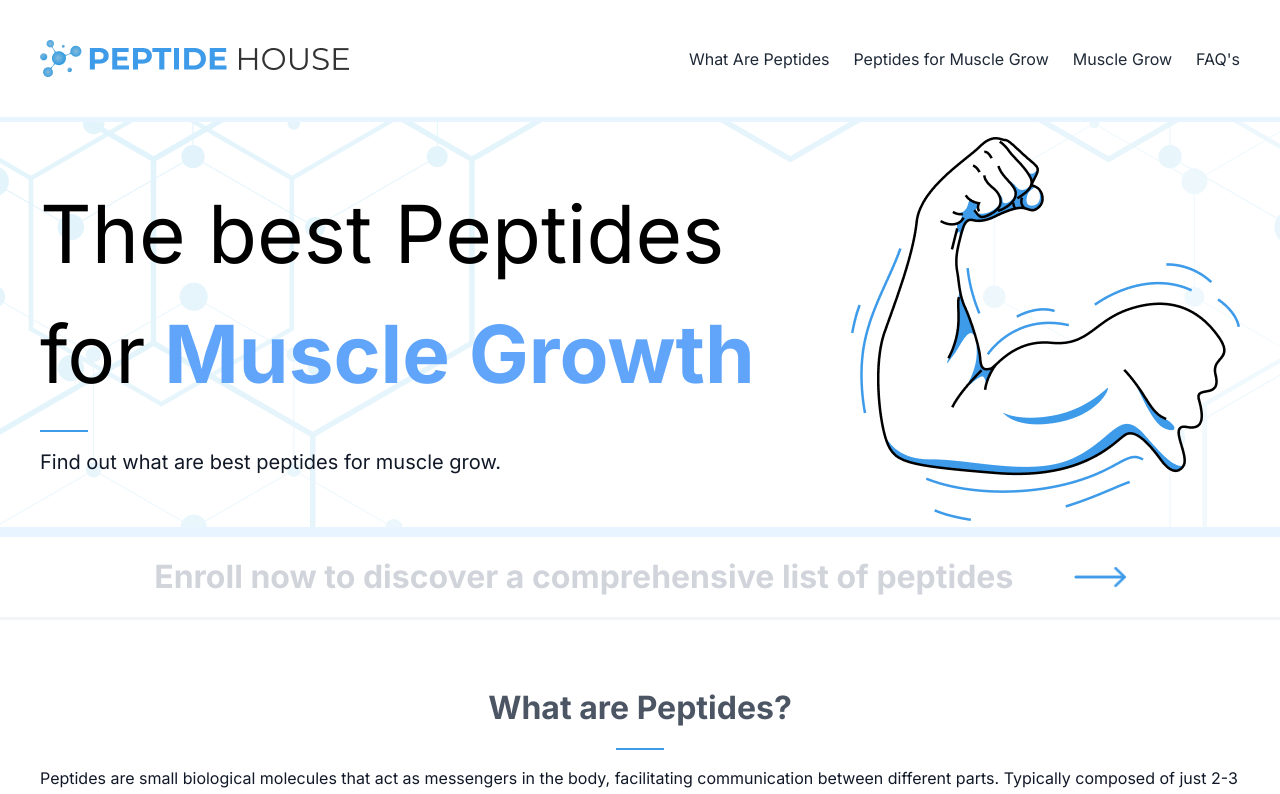
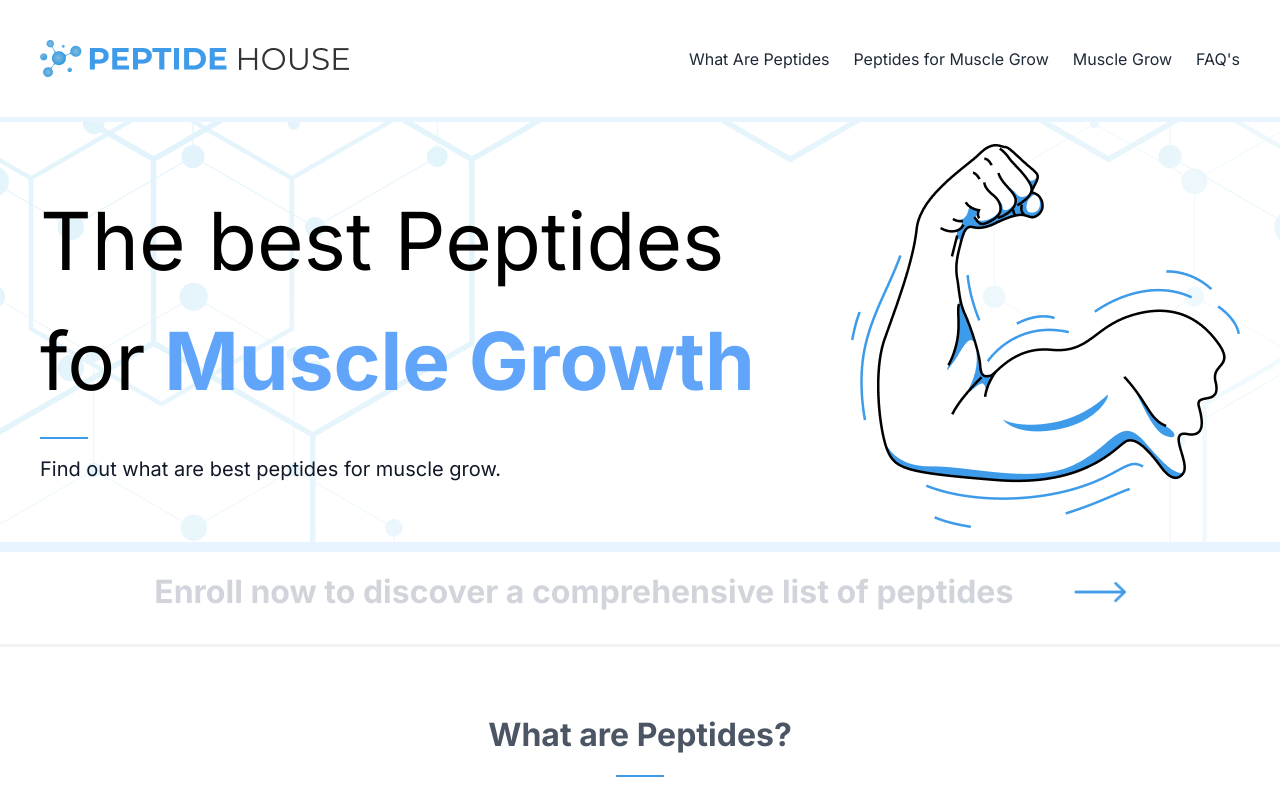
Before and after one commit to ana7766/peptide_house, a Next.js app in the folder peptides/: page / in a window 1280 px wide. Shown: the top 794 px of the page. Built offline with nearby package versions, Linux system fonts and the light colour scheme.

Commit message:
Medias fix

```diff
--- a/peptides/src/app/components/enrollNowBanner.tsx
+++ b/peptides/src/app/components/enrollNowBanner.tsx
@@ -11,7 +11,7 @@ function scrollToElement(id: string) {
 
 const EnrollNowBanner = () => {
   return (
-    <div className='border-b-[3px] border-solid border-gray-100'>
+    <div className='min-h-[95px] border-b-[3px] border-solid border-gray-100'>
       <div className="container mx-auto flex justify-between items-center p-4 max-w-[1003.5px] max-h-[95px] w-full h-full">
         <div className="container mx-auto mid-size-text font-bold text-gray-300 flex items-center">
           Enroll now to discover a comprehensive list of peptides
--- a/peptides/src/app/page.tsx
+++ b/peptides/src/app/page.tsx
@@ -13,7 +13,7 @@ export default function Home() {
       <Header />
       <div>
         <div
-          className="overflow-hidden center md:max-h flex items-center justify-center border-b-[10px] border-t-[5px] border-solid border-light-blue2 sm:py-[40px] md:py-[40px] lg:max-h-[420px] lg:py-[97px] xl:max-h-[420px] xl:py-[62px]"
+          className="min-h-[435px] mid-size-text overflow-hidden center md:max-h flex items-center justify-center border-b-[10px] border-t-[5px] border-solid border-light-blue2 sm:py-[40px] md:py-[40px] lg:max-h-[420px] lg:py-[97px] xl:max-h-[420px] xl:py-[62px]"
           style={{ backgroundImage: 'url("/layer1.png")' }}>
           <div className="container mx-auto flex justify-between items-center max-w-[1200px] w-full">
             <div className="center-text">
@@ -361,7 +361,7 @@ export default function Home() {
       </div>
       <div className="container mx-auto items-center p-2 max-w-[1200px] w-full">
         <div className="h-16"></div>
-        <div className="h-96">
+        <div className="h-[343px]">
           <div className="text-gray-600 items-center w-full text-center mid-size-text font-bold">
             FAQ&apos;s
           </div>
```
